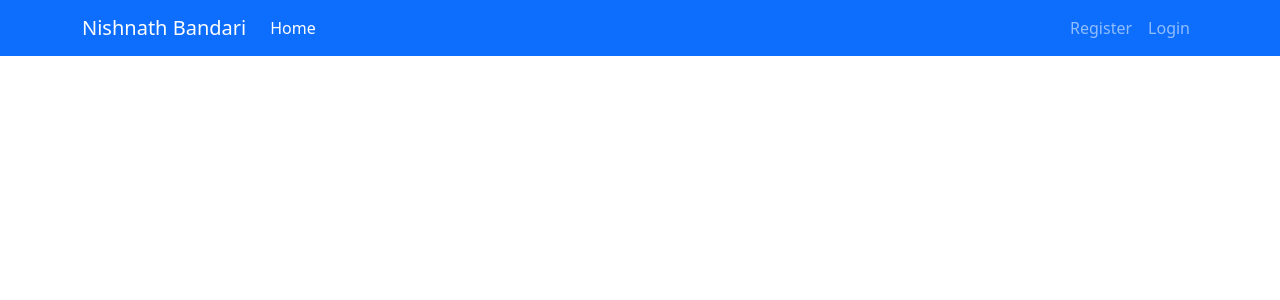
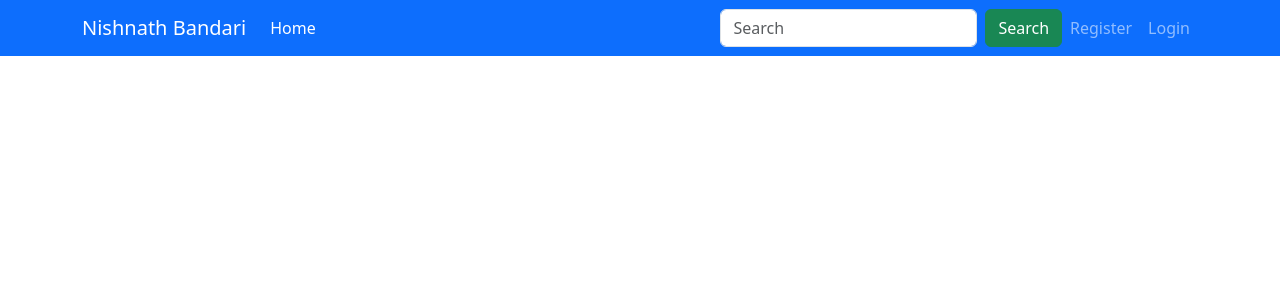
Before and after one commit to nbandari1/ass6, a Next.js app: page / in a window 1280 px wide. Shown: the top 300 px of the page. Built offline with nearby package versions, Linux system fonts and the light colour scheme.

Commit message:
Update MainNav.js

```diff
--- a/components/MainNav.js
+++ b/components/MainNav.js
@@ -2,9 +2,6 @@ import { Container, Nav, Navbar, Form, Button, NavDropdown } from "react-bootstr
 import Link from 'next/link';
 import { useRouter } from 'next/router';
 import { useState } from 'react';
-import { useAtom } from "jotai";
-import { searchHistoryAtom } from "../store";
-import { addToHistory } from "../lib/userData";
 import { readToken, removeToken } from '../lib/authenticate';
 
 export default function MainNav() {
@@ -12,40 +9,31 @@ export default function MainNav() {
   const token = readToken();
 
   function logout() {
-    setIsExpanded(false);
     removeToken();
     router.push('/login');
   }
 
   const [searchField, setSearchField] = useState("");
-  const [isExpanded, setIsExpanded] = useState(false);
-  const [searchHistory, setSearchHistory] = useAtom(searchHistoryAtom);
 
   async function submitForm(e) {
     e.preventDefault();
-    if (searchField !== "") {
-      const queryString = `title=true&q=${searchField}`;
-      setSearchHistory(current => [...current, queryString]);
-      await addToHistory(queryString);
+    if (searchField.trim() !== "") {
+      const queryString = `title=true&q=${searchField.trim()}`;
       router.push(`/artwork?${queryString}`);
       setSearchField("");
-      setIsExpanded(false);
     }
   }
 
   return (
-    <>
-      <Navbar expand="lg" className="fixed-top navbar-dark bg-primary" expanded={isExpanded}>
+    <Navbar expand="lg" className="fixed-top navbar-dark bg-primary">
       <Container>
         <Navbar.Brand>Nishnath Bandari</Navbar.Brand>
-          <Navbar.Toggle aria-controls="basic-navbar-nav" onClick={() => setIsExpanded(!isExpanded)} />
+        <Navbar.Toggle aria-controls="basic-navbar-nav" />
         <Navbar.Collapse id="basic-navbar-nav">
           <Nav className="me-auto">
-              <Link href="/" passHref><Nav.Link active={router.pathname === "/"} onClick={() => setIsExpanded(false)}>Home</Nav.Link></Link>
-              {token && <Link href="/search" passHref><Nav.Link active={router.pathname === "/search"} onClick={() => setIsExpanded(false)}>Advanced Search</Nav.Link></Link>}
+            <Link href="/" passHref><Nav.Link active={router.pathname === "/"}>Home</Nav.Link></Link>
+            {token && <Link href="/search" passHref><Nav.Link active={router.pathname === "/search"}>Advanced Search</Nav.Link></Link>}
           </Nav>
-            {token && (
-              <>
           <Form className="d-flex" onSubmit={submitForm}>
             <Form.Control
               type="search"
@@ -58,24 +46,21 @@ export default function MainNav() {
             <Button type="submit" variant="success">Search</Button>
           </Form>
           <Nav>
+            {token ? (
               <NavDropdown title={token.userName} id="basic-nav-dropdown">
                 <Link href="/favourites" passHref><NavDropdown.Item active={router.pathname === "/favourites"}>Favourites</NavDropdown.Item></Link>
                 <Link href="/history" passHref><NavDropdown.Item active={router.pathname === "/history"}>Search History</NavDropdown.Item></Link>
                 <NavDropdown.Item onClick={logout}>Logout</NavDropdown.Item>
               </NavDropdown>
-                </Nav>
-              </>
-            )}
-            {!token && (
-              <Nav className="ml-auto">
-                <Link href="/register" passHref><Nav.Link active={router.pathname === "/register"} onClick={() => setIsExpanded(false)}>Register</Nav.Link></Link>
-                <Link href="/login" passHref><Nav.Link active={router.pathname === "/login"} onClick={() => setIsExpanded(false)}>Login</Nav.Link></Link>
+            ) : (
+              <Nav>
+                <Link href="/register" passHref><Nav.Link active={router.pathname === "/register"}>Register</Nav.Link></Link>
+                <Link href="/login" passHref><Nav.Link active={router.pathname === "/login"}>Login</Nav.Link></Link>
               </Nav>
             )}
+          </Nav>
         </Navbar.Collapse>
       </Container>
     </Navbar>
-      <br /><br /><br />
-    </>
   );
 }
```
Lines whose indentation alone changed are shown as unchanged.
